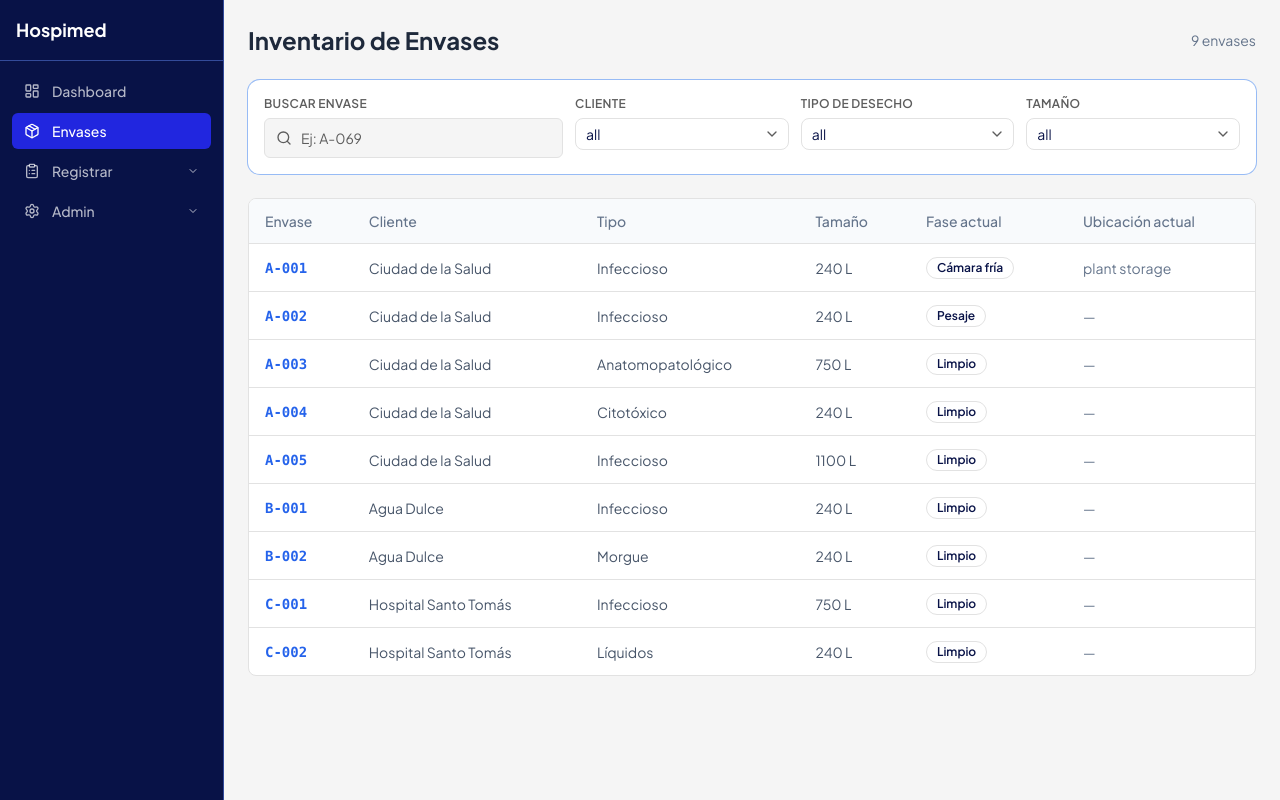
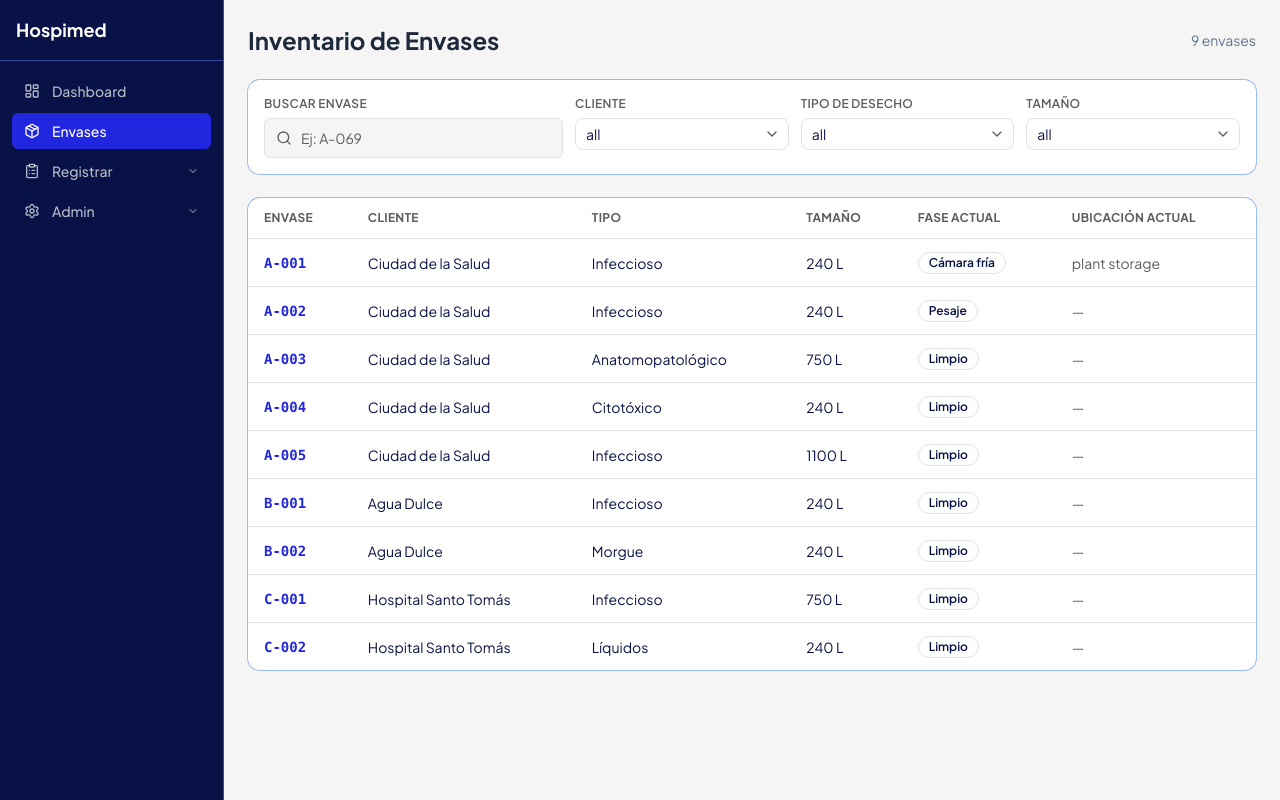
Before and after one commit to Leofrandex/sistema-plata, a Next.js app: page /containers in a window 1280 px wide. Built offline with nearby package versions, Linux system fonts and the light colour scheme.

Commit message:
feat(containers): toda la fila del envase es clickeable

```diff
--- a/src/components/containers/container-table.tsx
+++ b/src/components/containers/container-table.tsx
@@ -1,5 +1,6 @@
 'use client'
 
+import { useRouter } from 'next/navigation'
 import Link from 'next/link'
 import { Badge } from '@/components/ui/badge'
 import type { ContainerWithPhase, ContainerPhase } from '@/lib/types'
@@ -27,23 +28,28 @@ interface Props {
 }
 
 export function ContainerTable({ containers, clients }: Props) {
+  const router = useRouter()
   const clientMap = Object.fromEntries(clients.map((c) => [c.id, c.name]))
 
   if (containers.length === 0) {
-    return <div className="text-center py-12 text-slate-400">No se encontraron envases.</div>
+    return (
+      <div className="rounded-xl bg-card p-12 text-center text-muted-foreground ring-1 ring-foreground/10">
+        No se encontraron envases.
+      </div>
+    )
   }
 
   return (
-    <div className="overflow-x-auto rounded-lg border bg-white">
+    <div className="overflow-x-auto rounded-xl bg-card ring-1 ring-foreground/10">
       <table className="w-full text-sm">
         <thead>
-          <tr className="border-b bg-slate-50 text-slate-500 text-left">
-            <th className="px-4 py-3 font-medium">Envase</th>
-            <th className="px-4 py-3 font-medium">Cliente</th>
-            <th className="px-4 py-3 font-medium">Tipo</th>
-            <th className="px-4 py-3 font-medium">Tamaño</th>
-            <th className="px-4 py-3 font-medium">Fase actual</th>
-            <th className="px-4 py-3 font-medium">Ubicación actual</th>
+          <tr className="border-b text-left text-xs font-semibold uppercase tracking-wide text-muted-foreground">
+            <th className="px-4 py-3">Envase</th>
+            <th className="px-4 py-3">Cliente</th>
+            <th className="px-4 py-3">Tipo</th>
+            <th className="px-4 py-3">Tamaño</th>
+            <th className="px-4 py-3">Fase actual</th>
+            <th className="px-4 py-3">Ubicación actual</th>
           </tr>
         </thead>
         <tbody className="divide-y">
@@ -54,24 +60,39 @@ export function ContainerTable({ containers, clients }: Props) {
                 ? `${clientMap[loc.client_id ?? ''] ?? ''} · Piso ${loc.floor} — ${loc.area}`
                 : loc.location_type.replace('_', ' ')
               : '—'
+            const href = `/containers/${c.id}`
 
             return (
-              <tr key={c.id} className="hover:bg-slate-50 transition-colors">
+              <tr
+                key={c.id}
+                tabIndex={0}
+                role="link"
+                aria-label={`Ver envase ${c.id}`}
+                onClick={() => router.push(href)}
+                onKeyDown={(e) => {
+                  if (e.key === 'Enter' || e.key === ' ') {
+                    e.preventDefault()
+                    router.push(href)
+                  }
+                }}
+                className="cursor-pointer transition-colors outline-none hover:bg-accent/5 focus-visible:bg-accent/10 focus-visible:ring-2 focus-visible:ring-inset focus-visible:ring-ring"
+              >
                 <td className="px-4 py-3">
                   <Link
-                    href={`/containers/${c.id}`}
-                    className="font-mono font-semibold text-blue-600 hover:underline"
+                    href={href}
+                    onClick={(e) => e.stopPropagation()}
+                    className="font-mono font-semibold text-accent hover:underline"
                   >
                     {c.id}
                   </Link>
                 </td>
-                <td className="px-4 py-3 text-slate-600">{clientMap[c.client_id] ?? '—'}</td>
-                <td className="px-4 py-3 text-slate-600">{WASTE_LABELS[c.waste_type]}</td>
-                <td className="px-4 py-3 text-slate-600">{c.size_liters} L</td>
+                <td className="px-4 py-3 text-foreground/80">{clientMap[c.client_id] ?? '—'}</td>
+                <td className="px-4 py-3 text-foreground/80">{WASTE_LABELS[c.waste_type]}</td>
+                <td className="px-4 py-3 text-foreground/80">{c.size_liters} L</td>
                 <td className="px-4 py-3">
                   <Badge variant="outline">{PHASE_LABELS[c.current_phase]}</Badge>
                 </td>
-                <td className="px-4 py-3 text-slate-500 max-w-xs truncate">{locationText}</td>
+                <td className="px-4 py-3 max-w-xs truncate text-muted-foreground">{locationText}</td>
               </tr>
             )
           })}
```
